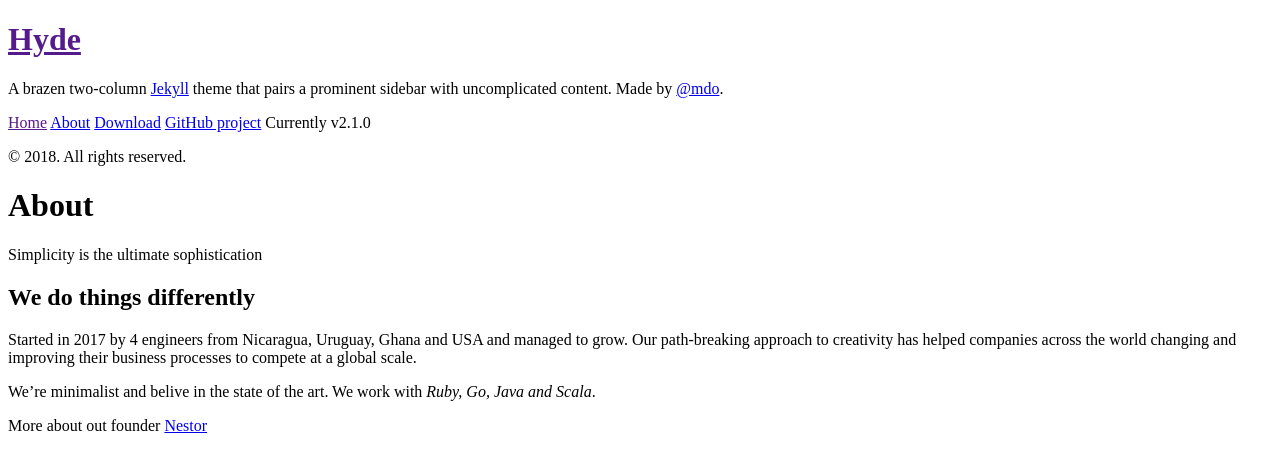
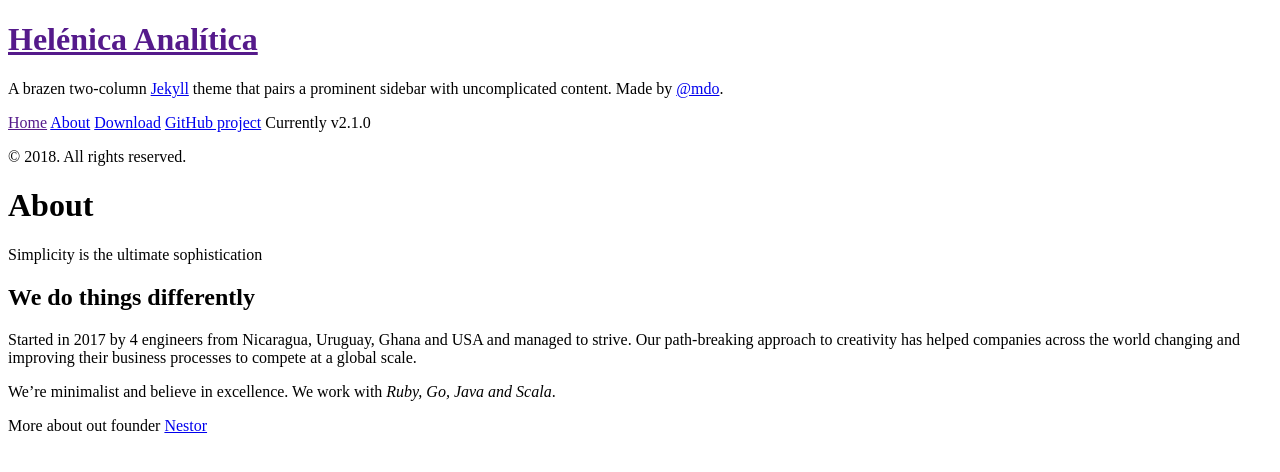
Before and after one commit to nestorbenavidez/helenicaanalitica.site, a Jekyll site: the page built from about.md, in a window 1280 px wide. Shown: the top 472 px of the page. Built offline with Jekyll 4.4.1, drawn with Linux system fonts in a browser that asks for light colours; Markdown is read by kramdown in place of the engine named in the settings.

Commit message:
Changes in about and front

```diff
--- a/_config.yml
+++ b/_config.yml
@@ -7,15 +7,17 @@ permalink:        pretty
 #relative_permalinks: true
 
 # Setup
-title:            Hyde
-tagline:          'A Jekyll theme'
-description:      'A brazen two-column <a href="http://jekyllrb.com" target="_blank">Jekyll</a> theme that pairs a prominent sidebar with uncomplicated content. Made by <a href="https://twitter.com/mdo" target="_blank">@mdo</a>.'
-url:              http://hyde.getpoole.com
+title:            Helénica Analítica
+tagline:          'boutique software development'
+description:      'A brazen two-column <a href="http://jekyllrb.com" target="_blank">Jekyll</a>
+                   theme that pairs a prominent sidebar with uncomplicated content.
+                   Made by <a href="https://twitter.com/mdo" target="_blank">@mdo</a>.'
+url:              http://helenicaanalitica.site
 baseurl:          /
 
 author:
-  name:           'Mark Otto'
-  url:            https://twitter.com/mdo
+  name:           'Nestor R Benavidez'
+  url:            https://nestorbenavidez.site
 
 paginate:         5
 
@@ -23,7 +25,7 @@ paginate:         5
 version:          2.1.0
 
 github:
-  repo:           https://github.com/poole/hyde
+  repo:           https://github.com/
 
 plugins: [jekyll-paginate]
 paginate: 5
--- a/about.md
+++ b/about.md
@@ -9,8 +9,8 @@ title: About
 
 ## We do things differently
 
-Started in 2017 by 4 engineers from Nicaragua, Uruguay, Ghana and USA and managed to grow. Our path-breaking approach to creativity has helped companies across the world changing and improving their business processes to compete at a global scale.
+Started in 2017 by 4 engineers from Nicaragua, Uruguay, Ghana and USA and managed to strive. Our path-breaking approach to creativity has helped companies across the world changing and improving their business processes to compete at a global scale.
 
-We're minimalist and belive in the state of the art. We work with *Ruby, Go, Java and Scala*.
+We're minimalist and believe in excellence. We work with *Ruby, Go, Java and Scala*.
 
 More about out founder [Nestor](https://nestorbenavidez.site)
```
